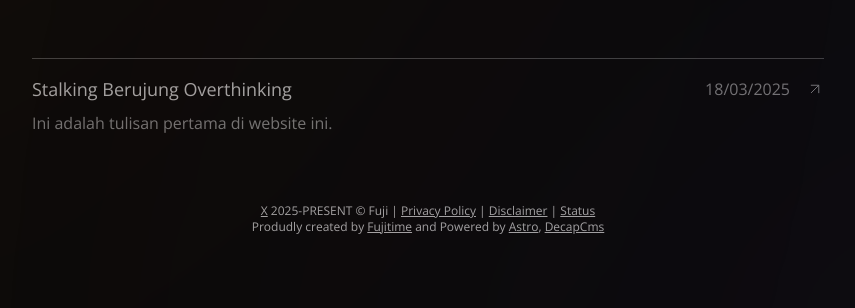
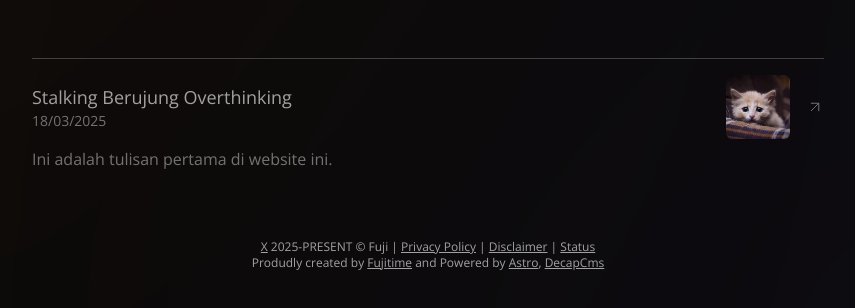
Before and after one commit to Fujitime/porto, an Astro site: page /posts in a window 1280 px wide. Shown: the part 314-622 px from the top of the page, without its empty margins (212-1067 px from the left). Built offline with nearby package versions, Linux system fonts and the light colour scheme; Astro itself is replaced by a stand-in of ours.

Commit message:
feat: thumbnail

```diff
--- a/src/content/config.ts
+++ b/src/content/config.ts
@@ -8,6 +8,7 @@ const postsCollection = defineCollection({
     description: z.string(),
     isPublish: z.boolean(),
     isDraft: z.boolean().default(false),
+    image: z.string().optional(),
   }),
 });
 
--- a/src/pages/posts/index.astro
+++ b/src/pages/posts/index.astro
@@ -6,7 +6,7 @@ import formatDate from "@/utils/formatDate";
 const posts = await getCollection("posts");
 ---
 
-<Layout title="Template - All Posts">
+<Layout title="Fujitime - All Posts">
   <main class="flex flex-col gap-20">
     <h1 class="text-3xl font-bold text-text-light dark:text-neutral-100 flex items-center gap-2">
       Posts
@@ -24,11 +24,20 @@ const posts = await getCollection("posts");
             class="group flex flex-col gap-2 border-t border-border-light dark:border-neutral-700 py-4 transition-all hover:text-accent-light dark:hover:text-neutral-100"
             href={`/posts/${post.slug}`}
           >
-            <div class="flex w-full items-center justify-between">
+            <div class="flex w-full items-center justify-between gap-4">
+
+              <div class="flex-1">
                 <h2 class="text-lg text-text-light dark:text-neutral-400 group-hover:text-accent-light dark:group-hover:text-neutral-100">{post.data.title}</h2>
-
-              <div class="flex flex-row items-center gap-4">
-                <p class="text-muted-light dark:text-neutral-500">{formatDate(post.data.publishedAt)}</p>
+                <p class="text-muted-light dark:text-neutral-500 text-sm">{formatDate(post.data.publishedAt)}</p>
+              </div>
+              {/* Thumbnail Image */}
+              {post.data.image && (
+                <img
+                  src={post.data.image}
+                  alt={post.data.title}
+                  class="w-16 h-16 object-cover rounded-md"
+                />
+              )}
               <svg
                 width="18"
                 height="18"
@@ -50,7 +59,6 @@ const posts = await getCollection("posts");
                 />
               </svg>
             </div>
-            </div>
             <p class="text-muted-light dark:text-neutral-500 group-hover:text-text-light dark:group-hover:text-neutral-400">
               {post.data.description}
             </p>
```
Lines whose indentation alone changed are shown as unchanged.
